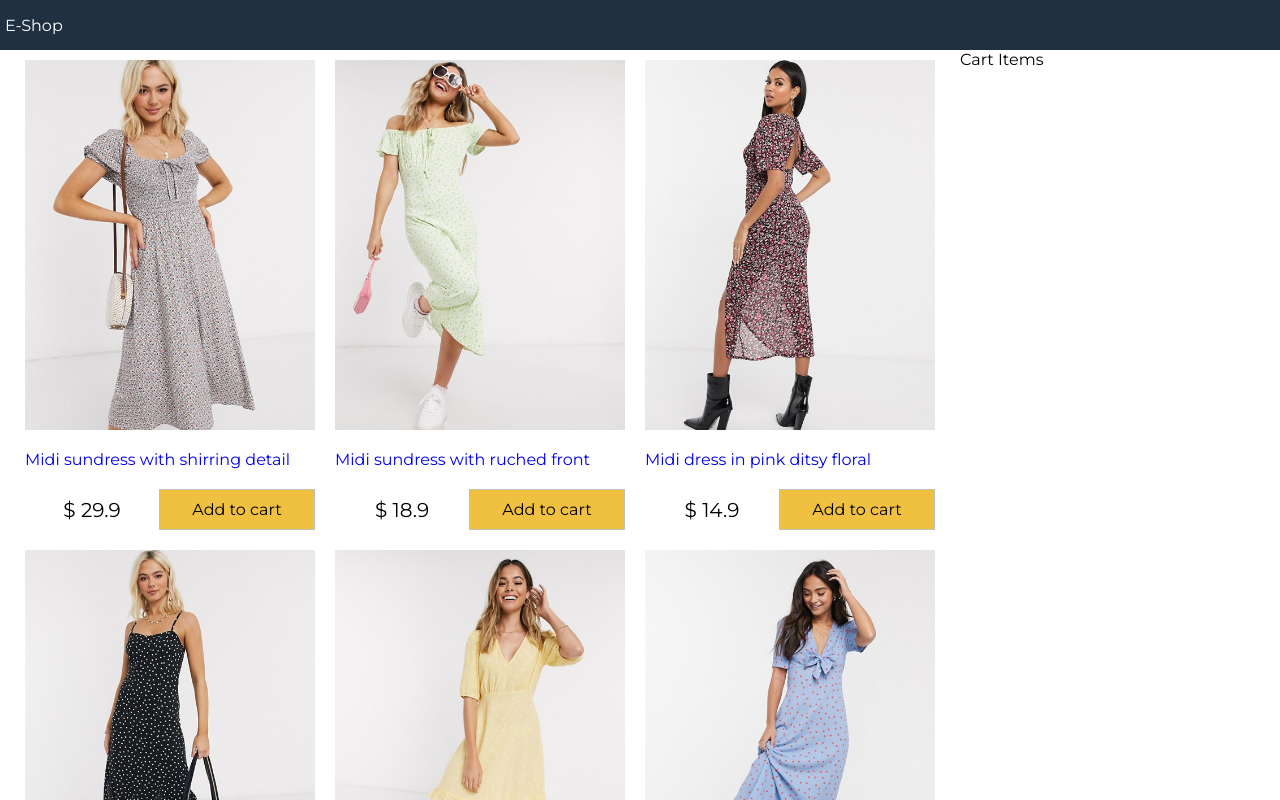
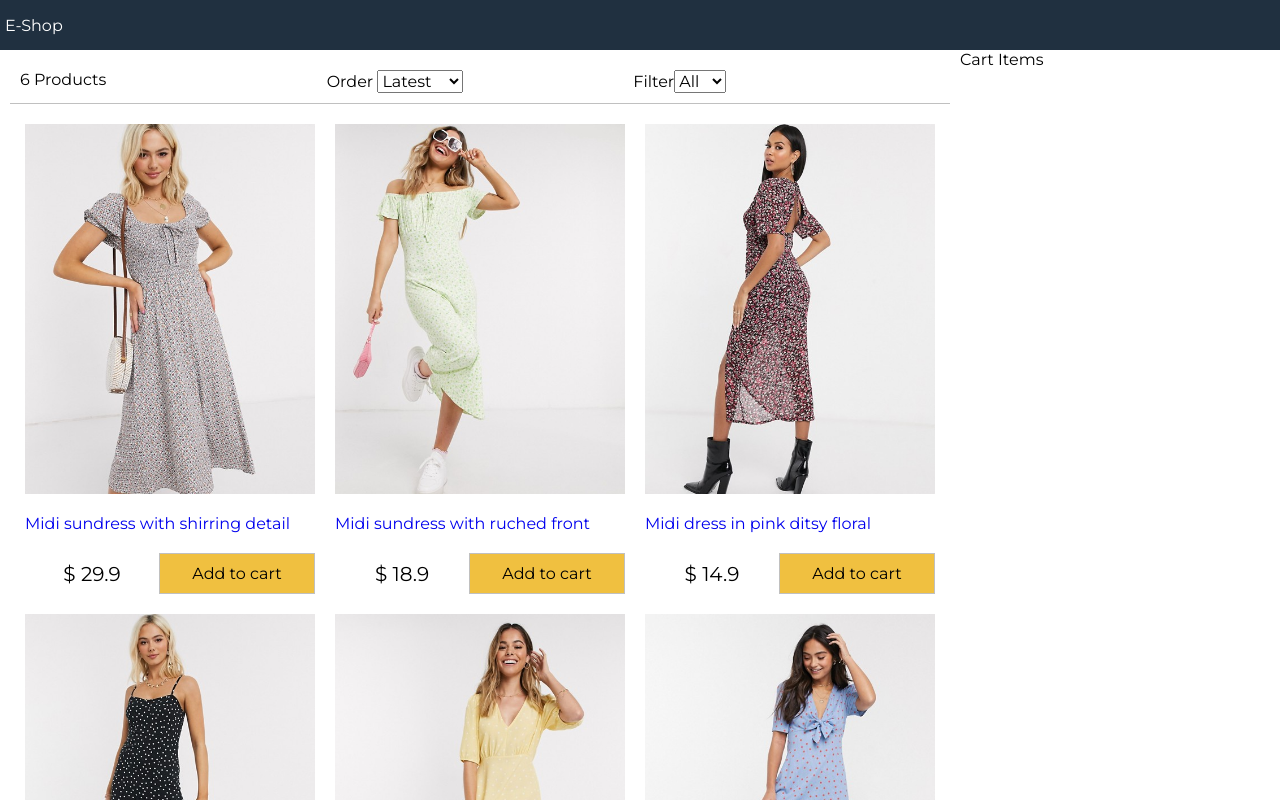
Before and after one commit to Mordhin/eshop, a React (Create React App) app: page / in a window 1280 px wide. Shown: the top 800 px of the page. Built offline with nearby package versions, Linux system fonts and the light colour scheme.

Commit message:
filter-component

```diff
--- a/src/App.js
+++ b/src/App.js
@@ -1,4 +1,5 @@
 import React, { useState } from "react";
+import { Filter } from "./components/Filter";
 import { Products } from "./components/Products";
 import data from "./data.json";
 
@@ -7,6 +8,46 @@
   const [size, setSize] = useState("");
   const [sort, setSort] = useState("");
 
+  const filterProducts = (event) => {
+    console.log(event.target.value);
+    if (event.target.value === "") {
+      setSize(event.target.value);
+      setProducts(data.products);
+    } else {
+      setSize(event.target.value);
+      setProducts(
+        data.products.filter(
+          (product) => product.availableSizes.indexOf(event.target.value) >= 0
+        )
+      );
+    }
+  };
+
+  const sortProducts = (event) => {
+    console.log("event" + event.target.value);
+    setSort(event.target.value);
+    switch (event.target.value) {
+      case "Lowest":
+        console.log("1");
+        setProducts((prevProducts) =>
+          prevProducts.slice().sort((a, b) => (a.price > b.price ? 1 : -1))
+        );
+        break;
+      case "Highest":
+        console.log("2");
+        setProducts((prevProducts) =>
+          prevProducts.slice().sort((a, b) => (a.price < b.price ? 1 : -1))
+        );
+        break;
+      default:
+        console.log("3");
+        setProducts((prevProducts) =>
+          prevProducts.slice().sort((a, b) => (a._id > b._id ? 1 : -1))
+        );
+        break;
+    }
+  };
+
   return (
     <div className="grid-container">
       <header>
@@ -14,6 +55,13 @@
       </header>
       <main className="content">
         <div className="main">
+          <Filter
+            count={products.length}
+            size={size}
+            sort={sort}
+            filterProducts={filterProducts}
+            sortProducts={sortProducts}
+          ></Filter>
           <Products products={products}></Products>
         </div>
         <div className="sidebar">Cart Items</div>
--- /dev/null
+++ b/src/components/Filter.js
@@ -0,0 +1,29 @@
+import React from "react";
+
+export const Filter = (props) => {
+  return (
+    <div className="filter">
+      <div className="filter-result">{props.count} Products</div>
+      <div className="filter-sort">
+        Order{" "}
+        <select value={props.sort} onChange={props.sortProducts}>
+          <option>Latest</option>
+          <option value="Lowest">Lowest</option>
+          <option value="Highest">Highest</option>
+        </select>
+      </div>
+      <div className="filter-size">
+        Filter
+        <select value={props.size} onChange={props.filterProducts}>
+          <option value="">All</option>
+          <option value="XS">XS</option>
+          <option value="S">S</option>
+          <option value="M">M</option>
+          <option value="L">L</option>
+          <option value="XL">XL</option>
+          <option value="XXL">XXL</option>
+        </select>
+      </div>
+    </div>
+  );
+};
--- a/src/index.scss
+++ b/src/index.scss
@@ -132,3 +132,16 @@
     background-color: #f0c040;
   }
 }
+
+/* Filter */
+
+.filter {
+  display: flex;
+  justify-content: space-between;
+  padding: 1rem;
+  margin: 1rem;
+  border-bottom: 0.1rem #c0c0c0 solid;
+  & div {
+    flex: 1;
+  }
+}
```
